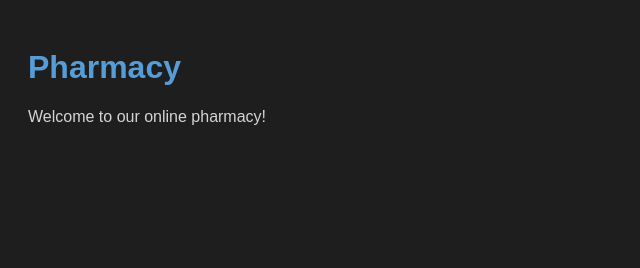
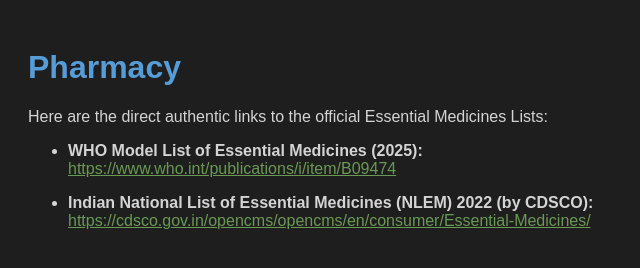
Before and after one commit to hkd-0/Pharmacy-, a plain HTML site: page index.html in a window 1280 px wide. Shown: the whole page, without its empty margins (0-640 px from the left). Drawn offline with Linux system fonts and the light colour scheme.

Commit message:
Update index.html
added relevant pharmacy content

```diff
--- a/index.html
+++ b/index.html
@@ -4,18 +4,33 @@
 <title>Pharmacy</title>
 <style>
 body {
-  background-color: #1e1e1e; /* VS Code dark background */
-  color: #d4d4d4; /* VS Code light text color */
+  background-color: #1e1e1e;
+  color: #d4d4d4;
   font-family: sans-serif;
   padding: 20px;
 }
 h1 {
-  color: #569cd6; /* VS Code blue for headings */
+  color: #569cd6;
+}
+a {
+  color: #6a9955;
 }
 </style>
 </head>
 <body>
 <h1>Pharmacy</h1>
-<p>Welcome to our online pharmacy!</p>
+<p>Here are the direct authentic links to the official Essential Medicines Lists:</p>
+
+<ul>
+  <li>
+    <p><strong>WHO Model List of Essential Medicines (2025):</strong><br>
+    <a href="https://www.who.int/publications/i/item/B09474" target="_blank">https://www.who.int/publications/i/item/B09474</a></p>
+  </li>
+  <li>
+    <p><strong>Indian National List of Essential Medicines (NLEM) 2022 (by CDSCO):</strong><br>
+    <a href="https://cdsco.gov.in/opencms/opencms/en/consumer/Essential-Medicines/" target="_blank">https://cdsco.gov.in/opencms/opencms/en/consumer/Essential-Medicines/</a></p>
+  </li>
+</ul>
+
 </body>
 </html>
```
